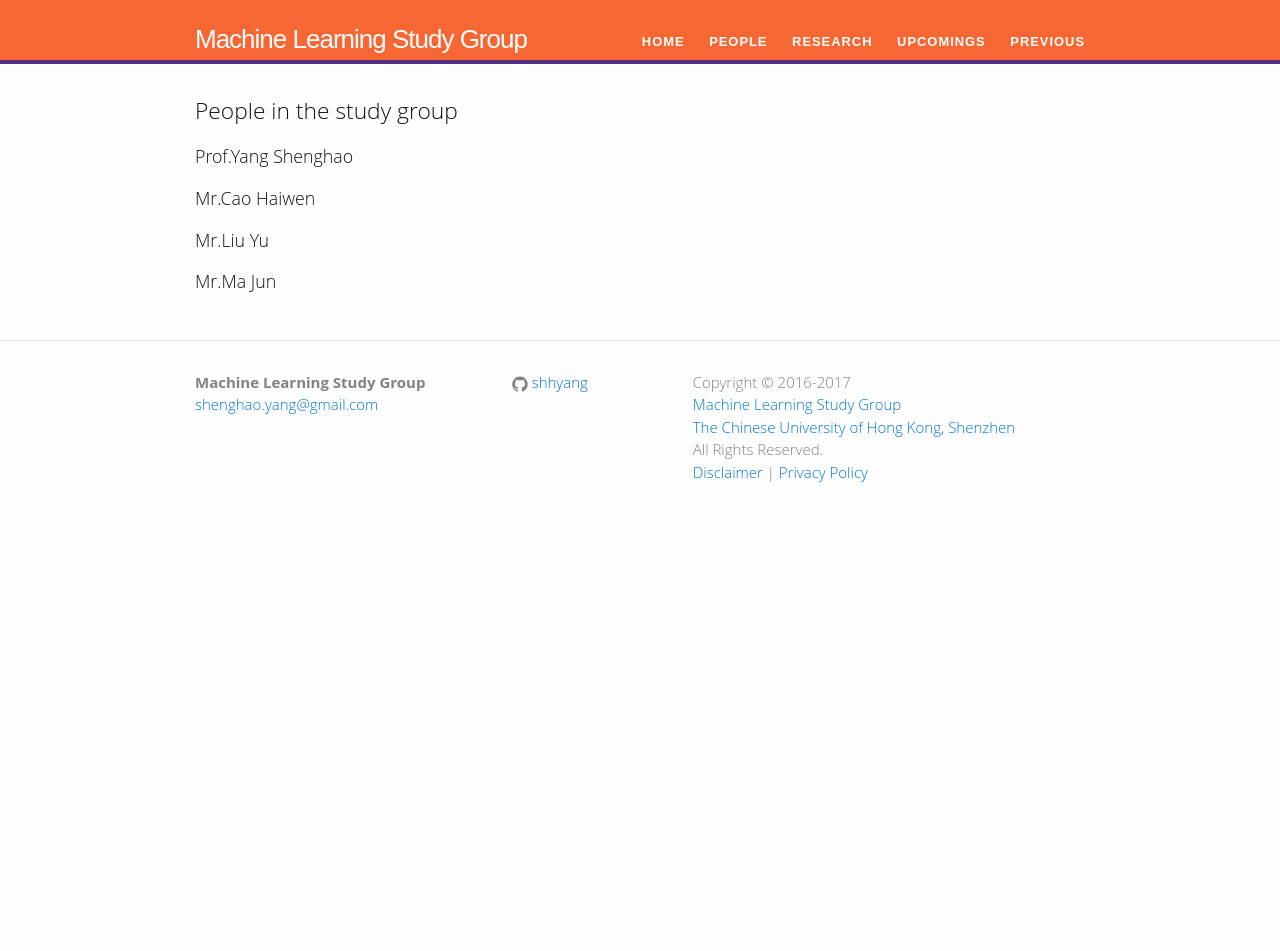
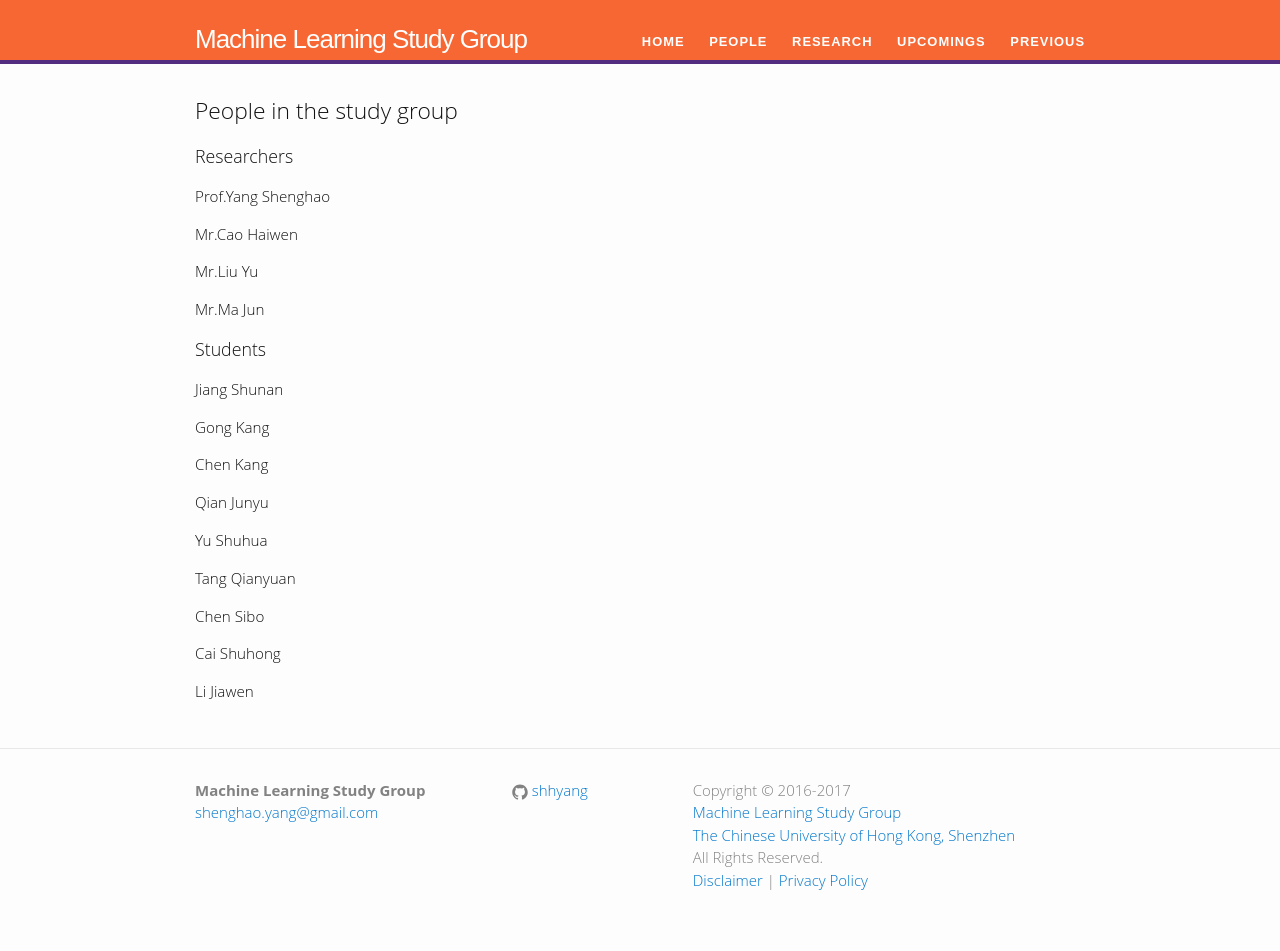
Before and after one commit to shhyang/learning, a Jekyll site: the page built from people/index.md, in a window 1280 px wide. Built offline with Jekyll 4.4.1, drawn with Linux system fonts in a browser that asks for light colours; some web fonts are replaced; our own code applies the rules of GitHub Pages for plain Markdown files; before the commit the page ends 900 px from its top, so only the background shows below that.

```diff
--- a/people/index.md
+++ b/people/index.md
@@ -4,10 +4,33 @@ layout: default
 
 ## People in the study group
 
-### Prof.Yang Shenghao
+### Researchers
 
-### Mr.Cao Haiwen
+#### Prof.Yang Shenghao
 
-### Mr.Liu Yu
+#### Mr.Cao Haiwen
 
-### Mr.Ma Jun
+#### Mr.Liu Yu
+
+#### Mr.Ma Jun
+
+
+### Students
+
+#### Jiang Shunan
+
+#### Gong Kang
+
+#### Chen Kang
+
+#### Qian Junyu
+
+#### Yu Shuhua
+
+#### Tang Qianyuan
+
+#### Chen Sibo
+
+#### Cai Shuhong
+
+#### Li Jiawen
```
Also changed, not shown: upcomings/index.md (+5 -1 lines).
